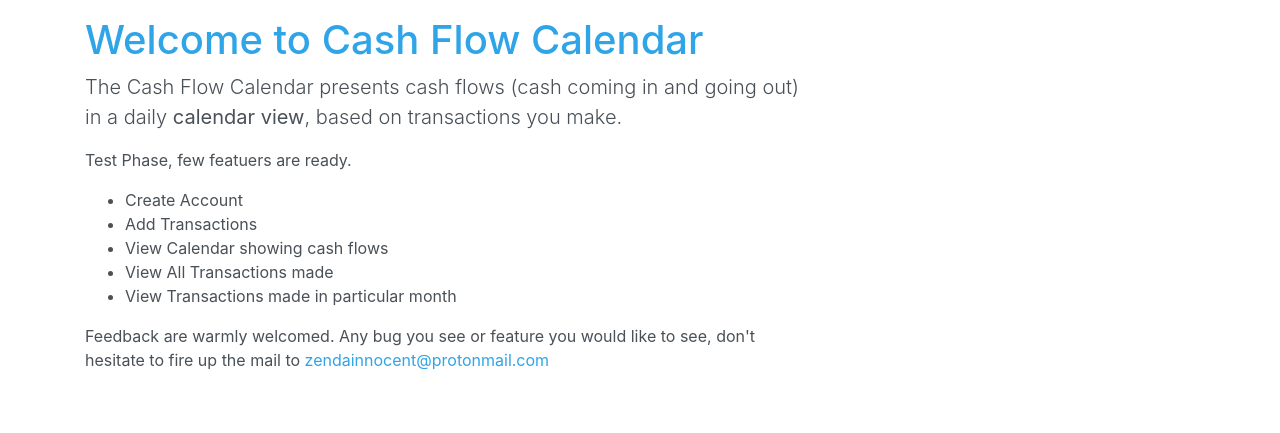
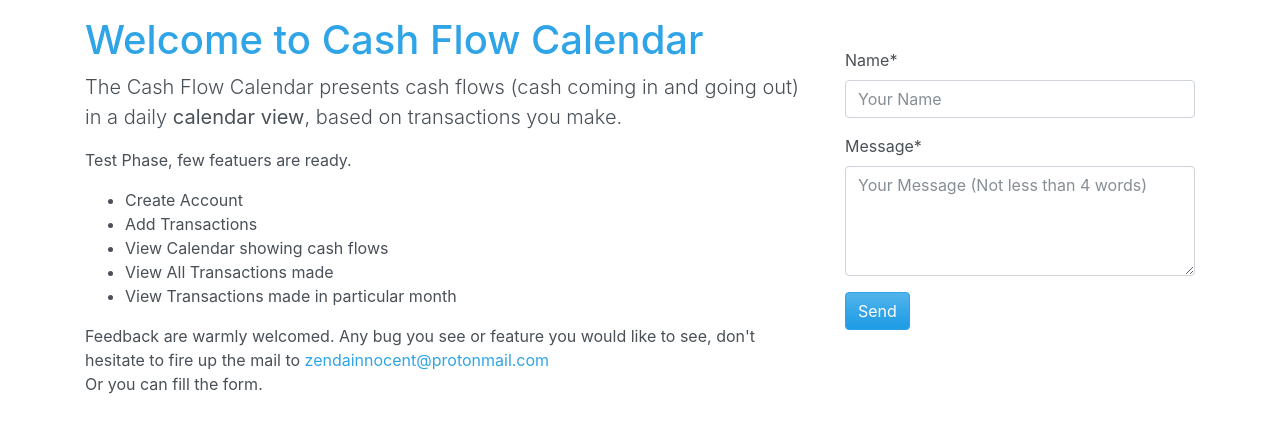
Before and after one commit to ZendaInnocent/calendar-cashflow, a Django app: page / in a window 1280 px wide. Shown: the part 56-489 px from the top of the page. Run offline with Django 3.2, Linux system fonts and the light colour scheme; some libraries are stand-ins or nearby versions.

Commit message:
Add feedback form - home page

```diff
--- a/main/forms.py
+++ b/main/forms.py
@@ -1,4 +1,5 @@
 from django import forms
+from django.core.mail import send_mail
 
 from .models import Transaction
 
@@ -8,3 +9,37 @@ class TransactionForm(forms.ModelForm):
     class Meta:
         model = Transaction
         exclude = ('user', 'starting_amount', 'ending_amount', )
+
+
+class ContactForm(forms.Form):
+    name = forms.CharField(
+        max_length=100,
+        widget=forms.TextInput(attrs={
+            'placeholder': 'Your Name',
+        })
+    )
+    message = forms.CharField(widget=forms.Textarea(
+        attrs={
+            'placeholder': "Your Message (Not less than 4 words)",
+            'rows': '4',
+        }
+    ))
+
+    def clean_message(self):
+        message = self.cleaned_data.get('message', '')
+        num_words = len(message.split())
+        if num_words < 4:
+            raise forms.ValidationError("Not enough words!")
+        return message
+
+    def send_mail(self):
+        message = (f"From: {self.cleaned_data['name']}\n\n"
+                   f"Message:\n{self.cleaned_data['message']}")
+
+        send_mail(
+            'Mail from the site',
+            message,
+            'contact@domain.com',
+            ['zendainnocent@protonmail.com'],
+            fail_silently=False,
+        )
--- a/main/templates/main/index.html
+++ b/main/templates/main/index.html
@@ -10,7 +10,7 @@
 
 <div class="container">
     <div class="row">
-    <div class="py-3 col-md-8">
+    <div class="py-3 col-md-8 pr-lg-3">
         <h1>Welcome to Cash Flow Calendar</h1>
         <p class="lead">
             The Cash Flow Calendar presents cash flows (cash coming in and going out) in a daily <b>calendar view</b>, based on transactions you make.
@@ -27,9 +27,16 @@
         </p>
         <p>
             Feedback are warmly welcomed. Any bug you see or feature you would like to see, don't hesitate to fire up the mail to <a href="mailto:zendainnocent@protonmail.com">zendainnocent@protonmail.com</a> <br>
+            Or you can fill the form.
         </p>
     </div>
-
+    <div class="col-md-4 py-lg-5">
+        <form method="POST">
+            {% csrf_token %}
+            {{ form | crispy }}
+            <button class="btn btn-primary">Send</button>
+        </form>
+    </div>
     </div>
 </div>
 
--- a/main/urls.py
+++ b/main/urls.py
@@ -5,7 +5,7 @@ from . import views
 app_name = 'main'
 
 urlpatterns = [
-    path('', views.index, name='index'),
+    path('', views.IndexView.as_view(), name='index'),
     path('<int:year>/<int:month>/',
          views.month_detail_view, name='month-detail'),
     path('transactions/', views.transactions_view, name='transactions'),
--- a/main/views.py
+++ b/main/views.py
@@ -3,7 +3,7 @@ import calendar
 
 from django.db.models import Sum
 from django.shortcuts import render, reverse, redirect
-from django.views.generic import CreateView, UpdateView
+from django.views.generic import CreateView, UpdateView, FormView
 from django.urls import reverse_lazy
 from django.contrib.messages.views import SuccessMessageMixin
 from django.contrib.auth.mixins import LoginRequiredMixin
@@ -11,14 +11,19 @@ from django.contrib.auth.decorators import login_required
 
 from .utils import CashFlowCalendar
 from .models import Transaction
-from .forms import TransactionForm
+from .forms import TransactionForm, ContactForm
 
 
-def index(request):
-    context = {
+class IndexView(SuccessMessageMixin, FormView):
+    form_class = ContactForm
+    template_name = 'main/index.html'
+    success_url = '/'
+    success_message = ('Your message has sent successful. '
+                       'Thank You for your time.')
 
-    }
-    return render(request, 'main/index.html', context)
+    def form_valid(self, form):
+        form.send_mail()
+        return super().form_valid(form)
 
 
 @login_required
--- a/templates/base.html
+++ b/templates/base.html
@@ -50,7 +50,7 @@
     </nav>
 
     {% if messages %}
-    <div class="container">
+    <div class="container pt-3">
         {% for message in messages %}
         <div class="alert alert-{{message.tags}} alert-dismissible fade show" role="alert">
             <button type="button" class="close" data-dismiss="alert" aria-label="Close">
```
Also changed, not shown: config/settings.py (+12 -0 lines).
